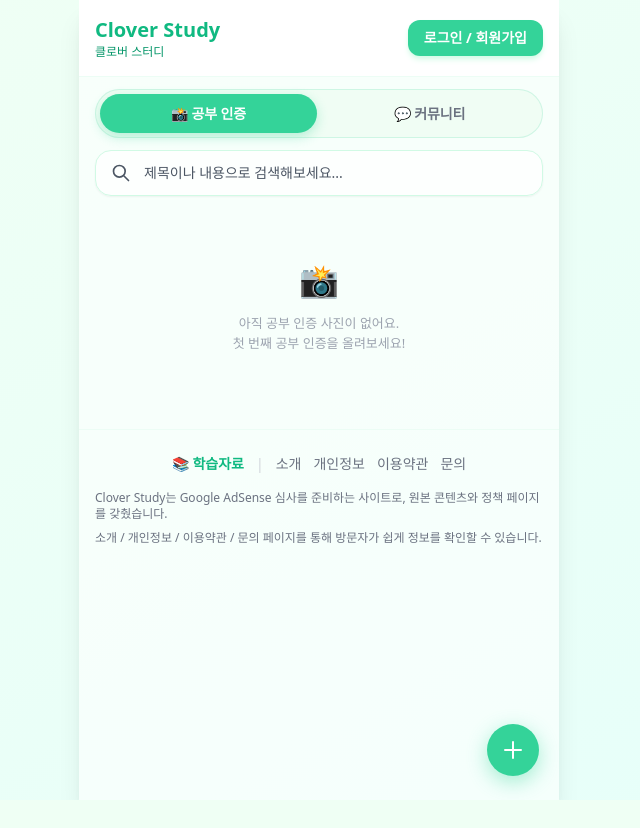
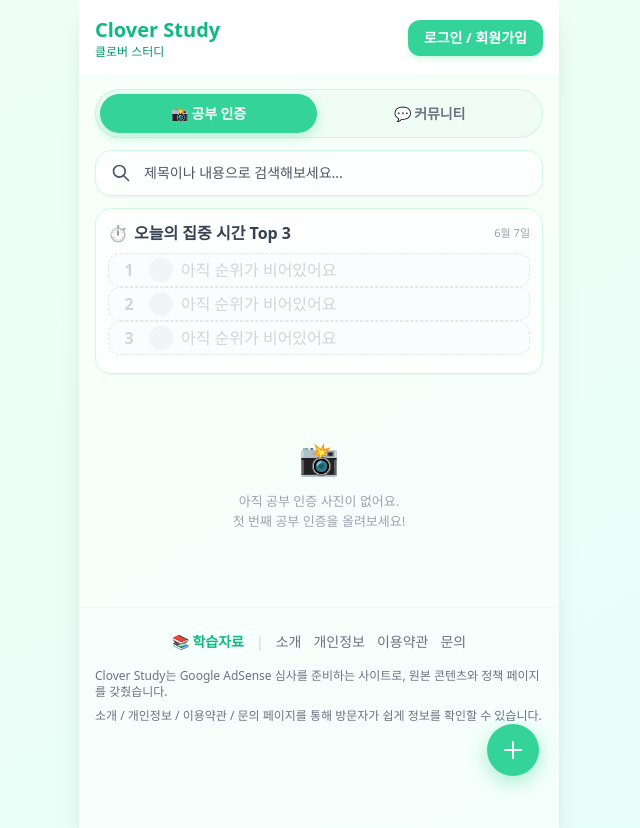
Before and after one commit to Gamepch/Study-Bunny, a Flask app: page / in a window 1280 px wide. Shown: the whole page, without its empty margins (321-961 px from the left). Before the commit the page ends 800 px from the top, so only its background shows below. Run offline with Flask 3, Linux system fonts and the light colour scheme; data that the repository does not hold is empty; some libraries are stand-ins or nearby versions.

Commit message:
포모도로 랭킹

```diff
--- a/app.py
+++ b/app.py
@@ -291,6 +291,19 @@ def init_db():
             FOREIGN KEY (post_id) REFERENCES posts (id) ON DELETE CASCADE
         )
     ''')
+
+    # ── focus_records ─────────────────────────────────────────
+    conn.execute('''
+        CREATE TABLE IF NOT EXISTS focus_records (
+            id             INTEGER PRIMARY KEY AUTOINCREMENT,
+            username       TEXT NOT NULL,
+            date           TEXT NOT NULL,
+            total_seconds  INTEGER NOT NULL DEFAULT 0,
+            sessions       INTEGER NOT NULL DEFAULT 0,
+            UNIQUE(username, date)
+        )
+    ''')
+    conn.execute('CREATE INDEX IF NOT EXISTS idx_focus_date ON focus_records(date, total_seconds DESC)')
 
     # ── indexes ───────────────────────────────────────────────
     conn.execute('CREATE INDEX IF NOT EXISTS idx_posts_category  ON posts(category)')
@@ -1716,6 +1729,118 @@ def get_streak_data(username):
 
     return jsonify({'study_dates': sorted(study_dates)})
 
+@app.route('/api/focus/sync', methods=['POST'])
+def sync_focus():
+    """포모도로 집중 시간을 서버에 동기화 (로그인 사용자만)"""
+    if 'username' not in session:
+        return jsonify({'error': 'unauthorized'}), 401
+
+    data = request.get_json(silent=True) or {}
+    total_seconds = data.get('total_seconds', 0)
+    sessions      = data.get('sessions', 0)
+
+    try:
+        total_seconds = int(total_seconds)
+        sessions      = int(sessions)
+    except (ValueError, TypeError):
+        return jsonify({'error': 'invalid data'}), 400
+
+    if total_seconds < 0 or sessions < 0:
+        return jsonify({'error': 'invalid data'}), 400
+
+    username = session['username']
+    kst = timezone(timedelta(hours=9))
+    today = datetime.now(kst).strftime('%Y-%m-%d')
+
+    conn = get_db_connection()
+    conn.execute('''
+        INSERT INTO focus_records (username, date, total_seconds, sessions)
+        VALUES (?, ?, ?, ?)
+        ON CONFLICT(username, date) DO UPDATE SET
+            total_seconds = MAX(total_seconds, excluded.total_seconds),
+            sessions      = MAX(sessions,      excluded.sessions)
+    ''', (username, today, total_seconds, sessions))
+    conn.commit()
+    conn.close()
+
+    return jsonify({'ok': True})
+
+
+@app.route('/api/focus/leaderboard')
+def focus_leaderboard():
+    """오늘의 집중 시간 Top3 + 현재 유저 순위 반환"""
+    kst = timezone(timedelta(hours=9))
+    today = datetime.now(kst).strftime('%Y-%m-%d')
+
+    current_username = session.get('username')
+
+    conn = get_db_connection()
+
+    # Top 3
+    top5_rows = conn.execute('''
+        SELECT fr.username, u.nickname, u.profile_url, fr.total_seconds, fr.sessions
+        FROM focus_records fr
+        JOIN users u ON u.username = fr.username
+        WHERE fr.date = ?
+        ORDER BY fr.total_seconds DESC
+        LIMIT 3
+    ''', (today,)).fetchall()
+
+    top5 = [
+        {
+            'rank': i + 1,
+            'username': row['username'],
+            'nickname': row['nickname'],
+            'profile_url': row['profile_url'],
+            'total_seconds': row['total_seconds'],
+            'sessions': row['sessions'],
+        }
+        for i, row in enumerate(top5_rows)
+    ]
+
+    # 내 순위 (Top5 밖일 경우)
+    my_rank = None
+    my_record = None
+    if current_username:
+        rank_row = conn.execute('''
+            SELECT COUNT(*) + 1 AS rank
+            FROM focus_records
+            WHERE date = ? AND total_seconds > (
+                SELECT COALESCE(total_seconds, 0)
+                FROM focus_records WHERE username = ? AND date = ?
+            )
+        ''', (today, current_username, today)).fetchone()
+
+        me_row = conn.execute('''
+            SELECT fr.username, u.nickname, u.profile_url, fr.total_seconds, fr.sessions
+            FROM focus_records fr
+            JOIN users u ON u.username = fr.username
+            WHERE fr.username = ? AND fr.date = ?
+        ''', (current_username, today)).fetchone()
+
+        if me_row:
+            my_rank = rank_row['rank'] if rank_row else None
+            my_record = {
+                'rank': my_rank,
+                'username': me_row['username'],
+                'nickname': me_row['nickname'],
+                'profile_url': me_row['profile_url'],
+                'total_seconds': me_row['total_seconds'],
+                'sessions': me_row['sessions'],
+            }
+
+    conn.close()
+
+    in_top5 = any(r['username'] == current_username for r in top5)
+
+    return jsonify({
+        'top5': top5,
+        'my_record': my_record if not in_top5 else None,
+        'in_top5': in_top5,
+        'current_username': current_username,
+    })  # top5 key 이름은 하위 호환 유지
+
+
 @app.route('/ads.txt')
 def ads():
     return send_file('ads.txt')
--- a/static/js/main.js
+++ b/static/js/main.js
@@ -134,6 +134,7 @@ document.addEventListener('DOMContentLoaded', () => {
     updateOfflineBanner();
     checkLoginStatus();
     if (typeof initNotifications === 'function') initNotifications();
+    loadLeaderboard();
 
     if (window.__INITIAL_FEEDS__ && Array.isArray(window.__INITIAL_FEEDS__)) {
         allFeeds = window.__INITIAL_FEEDS__;
@@ -900,6 +901,94 @@ function escapeHtml(str) {
         .replace(/'/g, '&#039;');
 }
 
+// ═══════════════════════════════════════════════════════════
+//  FOCUS LEADERBOARD
+// ═══════════════════════════════════════════════════════════
+
+const RANK_MEDALS = ['🥇', '🥈', '🥉', '4️⃣', '5️⃣'];
+
+function fmtFocusTime(sec) {
+    const h = Math.floor(sec / 3600);
+    const m = Math.floor((sec % 3600) / 60);
+    if (h > 0 && m > 0) return `${h}시간 ${m}분`;
+    if (h > 0)           return `${h}시간`;
+    if (m > 0)           return `${m}분`;
+    return `${sec}초`;
+}
+
+function buildEmptyRow(rank) {
+    return `
+        <div class="flex items-center gap-2 py-1 px-2 rounded-xl border border-dashed border-gray-200 bg-gray-50/50">
+            <span class="text-[14px] w-6 text-center flex-shrink-0 font-bold text-gray-300">${rank}</span>
+            <span class="w-6 h-6 rounded-full bg-gray-100 flex-shrink-0"></span>
+            <span class="text-[12px] text-gray-300 flex-1">아직 순위가 비어있어요</span>
+        </div>`;
+}
+
+function buildRankRow(item, isMe) {
+    const avatar = item.profile_url
+        ? `<img src="${escapeHtml(item.profile_url)}" alt="" class="w-6 h-6 rounded-full object-cover flex-shrink-0">`
+        : `<span class="w-6 h-6 rounded-full bg-emerald-100 flex items-center justify-center text-[11px] flex-shrink-0">🍀</span>`;
+    const medal = RANK_MEDALS[item.rank - 1] || `${item.rank}위`;
+    const highlight = isMe ? 'bg-emerald-50 border border-emerald-200 rounded-xl px-2' : 'px-2';
+    return `
+        <div class="flex items-center gap-2 py-1 ${highlight}">
+            <span class="text-[15px] w-6 text-center flex-shrink-0">${medal}</span>
+            ${avatar}
+            <span class="text-[13px] font-medium text-gray-700 flex-1 truncate">${escapeHtml(item.nickname)}${isMe ? ' <span class="text-[11px] text-emerald-500 font-bold">나</span>' : ''}</span>
+            <span class="text-[12px] font-bold text-emerald-600 flex-shrink-0">${fmtFocusTime(item.total_seconds)}</span>
+            <span class="text-[11px] text-gray-400 flex-shrink-0">${item.sessions}세션</span>
+        </div>`;
+}
+
+async function loadLeaderboard() {
+    const listEl   = document.getElementById('leaderboard-list');
+    const myEl     = document.getElementById('leaderboard-my-rank');
+    const dateEl   = document.getElementById('leaderboard-date');
+    if (!listEl) return;
+
+    // 날짜 표시
+    if (dateEl) {
+        const now = new Date();
+        dateEl.textContent = `${now.getMonth()+1}월 ${now.getDate()}일`;
+    }
+
+    try {
+        const res  = await fetch('/api/focus/leaderboard');
+        const data = await res.json();
+
+        const { top5, my_record, in_top5, current_username } = data;
+
+        if (!top5 || top5.length === 0) {
+            listEl.innerHTML = [1,2,3].map(r => buildEmptyRow(r)).join('');
+            myEl.classList.add('hidden');
+            return;
+        }
+
+        const rows = top5.map(item => buildRankRow(item, item.username === current_username));
+        for (let i = top5.length + 1; i <= 3; i++) rows.push(buildEmptyRow(i));
+        listEl.innerHTML = rows.join('');
+
+        // 내 순위가 Top5 밖인 경우 하단에 표시
+        if (my_record && !in_top5) {
+            myEl.classList.remove('hidden');
+            myEl.innerHTML = `<p class="text-[11px] text-gray-400 mb-1 px-2">내 순위</p>` +
+                buildRankRow(my_record, true);
+        } else {
+            myEl.classList.add('hidden');
+        }
+
+        // 비로그인: 안내 표시
+        if (!current_username && myEl) {
+            myEl.classList.remove('hidden');
+            myEl.innerHTML = `<p class="text-[11px] text-gray-400 text-center py-1"><a href="/" onclick="openAuthModal();return false;" class="text-emerald-500 font-bold underline">로그인</a>하면 내 순위를 볼 수 있어요</p>`;
+        }
+
+    } catch {
+        listEl.innerHTML = `<div class="text-xs text-gray-400 text-center py-2">순위를 불러오지 못했어요</div>`;
+    }
+}
+
 /** 하위 호환: post.js 등에서 참조하는 기존 함수 유지 */
 function openWriteModalForCreate() {
     openWriteModal(currentTab === 'certification' ? 'certification' : 'community');
--- a/templates/index.html
+++ b/templates/index.html
@@ -77,6 +77,33 @@
                 </svg>
                 <input type="text" id="search-input" oninput="handleSearch()" placeholder="제목이나 내용으로 검색해보세요..."
                     class="w-full pl-12 pr-4 py-3 bg-white/80 border border-emerald-100 rounded-2xl text-sm focus:outline-none focus:ring-2 focus:ring-emerald-300 focus:bg-white placeholder:text-gray-600 font-medium shadow-sm transition-all">
+            </div>
+        </div>
+
+        <!-- ===== TODAY TOP5 FOCUS LEADERBOARD ===== -->
+        <div id="focus-leaderboard" class="px-4 mt-3">
+            <div class="bg-white/80 border border-emerald-100 rounded-2xl shadow-sm p-3">
+                <div class="flex items-center justify-between mb-2">
+                    <div class="flex items-center gap-1.5">
+                        <span class="text-base">⏱</span>
+                        <span class="text-[13px] font-bold text-gray-700">오늘의 집중 시간 Top 3</span>
+                    </div>
+                    <span id="leaderboard-date" class="text-[11px] text-gray-400"></span>
+                </div>
+                <div id="leaderboard-list" class="space-y-1.5" style="min-height:108px;">
+                    <!-- 스켈레톤 (JS 렌더링 전 자리 확보) -->
+                    {% for i in range(1, 4) %}
+                    <div class="flex items-center gap-2 py-1 px-2 rounded-xl border border-dashed border-gray-200 bg-gray-50/50">
+                        <span class="text-[14px] w-6 text-center flex-shrink-0 font-bold text-gray-300">{{ i }}</span>
+                        <span class="w-6 h-6 rounded-full bg-gray-100 flex-shrink-0 animate-pulse"></span>
+                        <span class="h-2.5 bg-gray-100 rounded-full flex-1 animate-pulse"></span>
+                        <span class="w-12 h-2.5 bg-gray-100 rounded-full flex-shrink-0 animate-pulse"></span>
+                    </div>
+                    {% endfor %}
+                </div>
+                <!-- 내 순위 (Top5 밖일 때) -->
+                <div id="leaderboard-my-rank" class="hidden mt-2 pt-2 border-t border-emerald-50">
+                </div>
             </div>
         </div>
 
--- a/templates/timer.html
+++ b/templates/timer.html
@@ -98,8 +98,8 @@
                 </button>
                 <!-- Start / Pause -->
                 <button id="start-btn" onclick="toggleTimer()"
-                        class="w-20 h-20 rounded-full text-white flex items-center justify-center text-3xl transition-all active:scale-95 shadow-lg">
-                    ▶
+                        class="w-20 h-20 rounded-full text-white flex items-center justify-center transition-all active:scale-95 shadow-lg">
+                    <svg xmlns="http://www.w3.org/2000/svg" class="h-8 w-8" fill="currentColor" viewBox="0 0 24 24"><path d="M8 5v14l11-7z"/></svg>
                 </button>
                 <!-- Skip -->
                 <button onclick="skipSession()"
```
Also changed, not shown: static/js/timer.js (+18 -2 lines).
